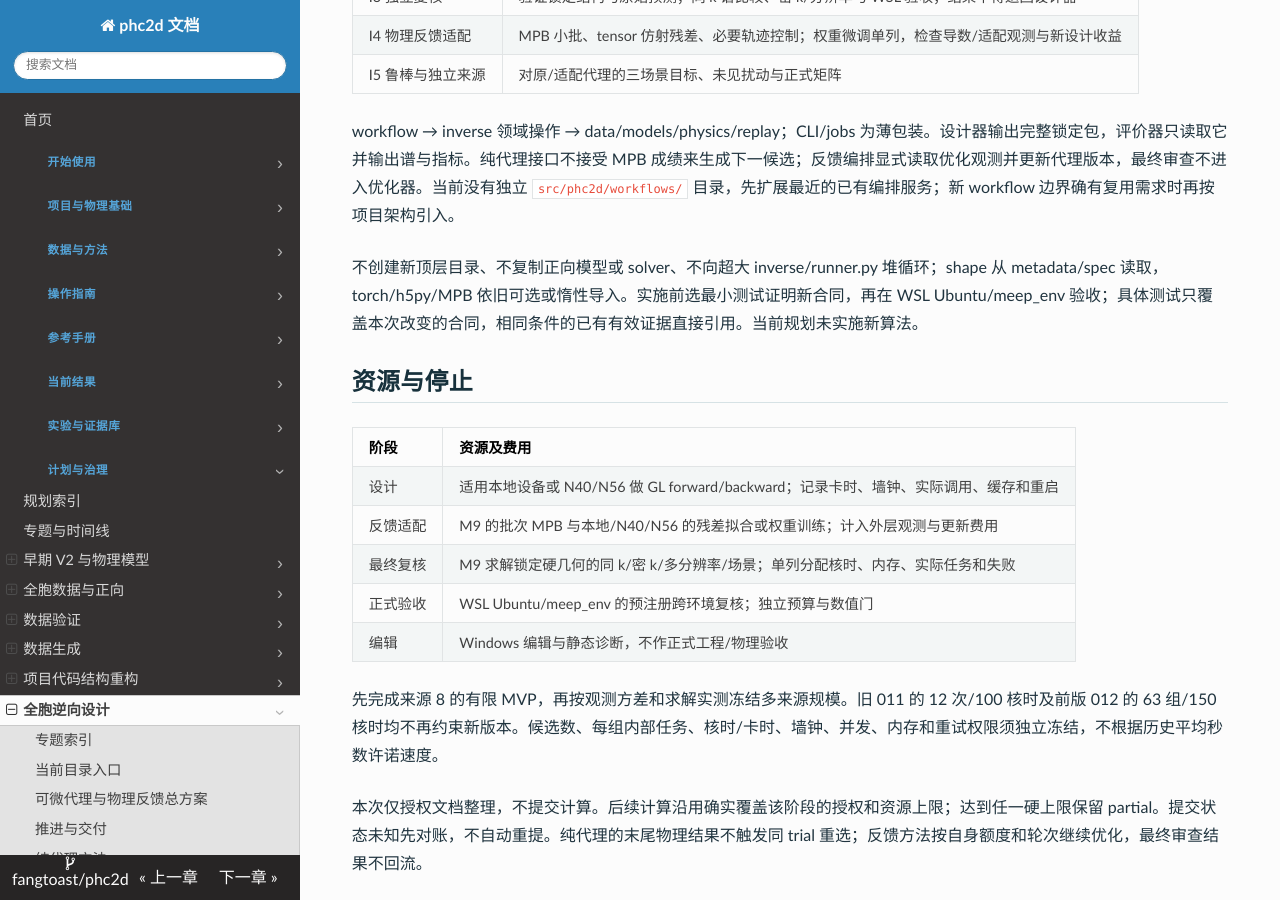
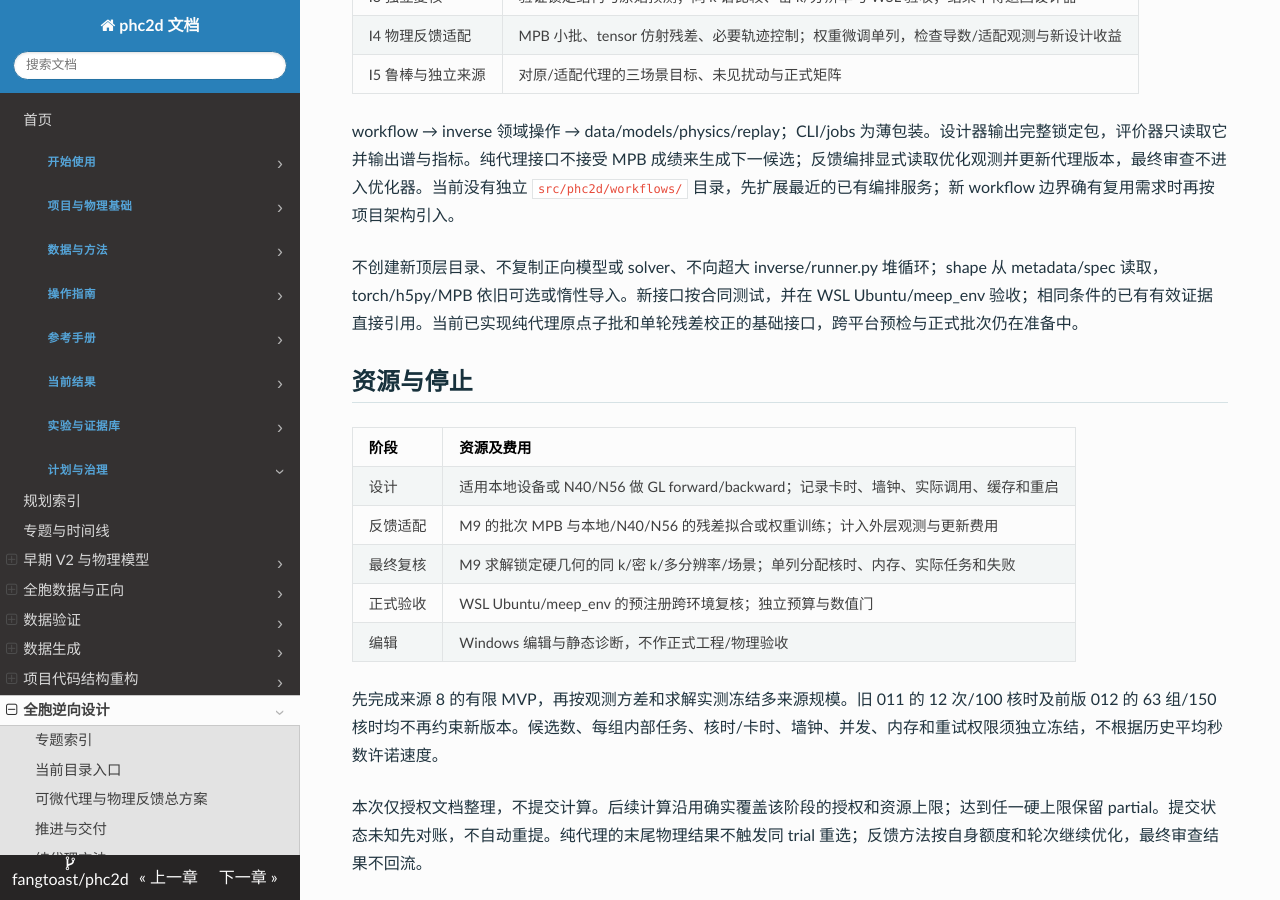
Before and after one commit to fangtoast/phc2d, an MkDocs documentation site: the page built from docs/planning/鲁棒带隙逆向/实施与资源.md, in a window 1280 px wide and 900 px high, scrolled down 1755 px. Built offline with MkDocs 1.6.1, drawn with Linux system fonts in a browser that asks for light colours; some of the changed text lies outside the part shown.

Commit message:
Update inverse implementation status

```diff
--- a/docs/planning/鲁棒带隙逆向/实施与资源.md
+++ b/docs/planning/鲁棒带隙逆向/实施与资源.md
@@ -30,9 +30,9 @@ related_results:
 
 | 当前位置 | 主方法复用及缺口 |
 |---|---|
-| `data/full_cell_fourier.py`、`full_cell_spec.py`、`full_cell_raster.py` | Fourier、总体标准差归一化、材料语义和主栅格 block mean；补同语义 tensor 路径与参数 FD |
+| `data/full_cell_fourier.py`、`full_cell_spec.py`、`full_cell_raster.py`、`differentiable_fourier.py` | Fourier、总体标准差归一化、材料语义、主栅格 block mean 与 tensor 路径；参数 FD 进入平台预检 |
 | `inverse/fourier_design.py`、`fourier_search.py` | 可序列化硬几何和 DE 基线；增补独立梯度提案策略 |
-| `inverse/frozen_band_adapter.py` | 冻结权重并保留输入梯度，反归一化物理谱；绑定具体固定融合 3×3 checkpoint |
+| `inverse/frozen_band_adapter.py` | 冻结权重并保留输入梯度、反归一化物理谱；012 配置绑定 K5 Binary 固定融合 3×3 checkpoint |
 | 同文件 `SingleSampleBudgetedPredictor` | 当前拒绝 requires_grad 输入并 detach 缓存；只用于普通评分，梯度路径另计 forward/backward |
 | `inverse/input_gradient_audit.py`、`candidate_gradient_audit.py` | 输入方向诊断可复用；它们不等于 Fourier 参数 Adam，需要整条几何链验证 |
 | `inverse/morphology.py`、`data/periodic_geometry.py` | 周期偏移与几何检查；鲁棒阶段补可微近似并核对硬极限 |
@@ -73,7 +73,7 @@ related_results:
 
 workflow → inverse 领域操作 → data/models/physics/replay；CLI/jobs 为薄包装。设计器输出完整锁定包，评价器只读取它并输出谱与指标。纯代理接口不接受 MPB 成绩来生成下一候选；反馈编排显式读取优化观测并更新代理版本，最终审查不进入优化器。当前没有独立 `src/phc2d/workflows/` 目录，先扩展最近的已有编排服务；新 workflow 边界确有复用需求时再按项目架构引入。
 
-不创建新顶层目录、不复制正向模型或 solver、不向超大 inverse/runner.py 堆循环；shape 从 metadata/spec 读取，torch/h5py/MPB 依旧可选或惰性导入。实施前选最小测试证明新合同，再在 WSL Ubuntu/meep_env 验收；具体测试只覆盖本次改变的合同，相同条件的已有有效证据直接引用。当前规划未实施新算法。
+不创建新顶层目录、不复制正向模型或 solver、不向超大 inverse/runner.py 堆循环；shape 从 metadata/spec 读取，torch/h5py/MPB 依旧可选或惰性导入。新接口按合同测试，并在 WSL Ubuntu/meep_env 验收；相同条件的已有有效证据直接引用。当前已实现纯代理原点子批和单轮残差校正的基础接口，跨平台预检与正式批次仍在准备中。
 
 ## 资源与停止
 
```
